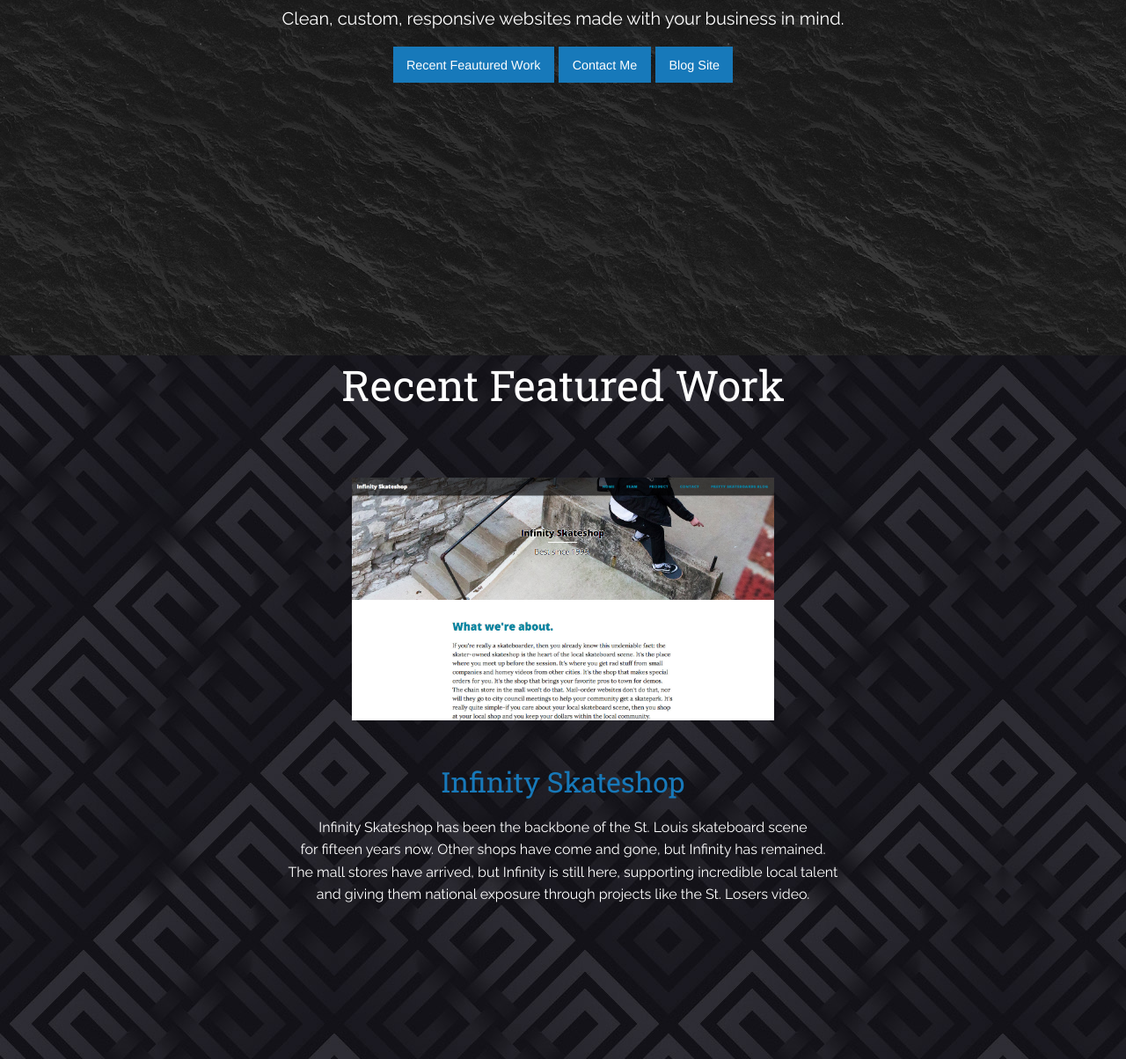
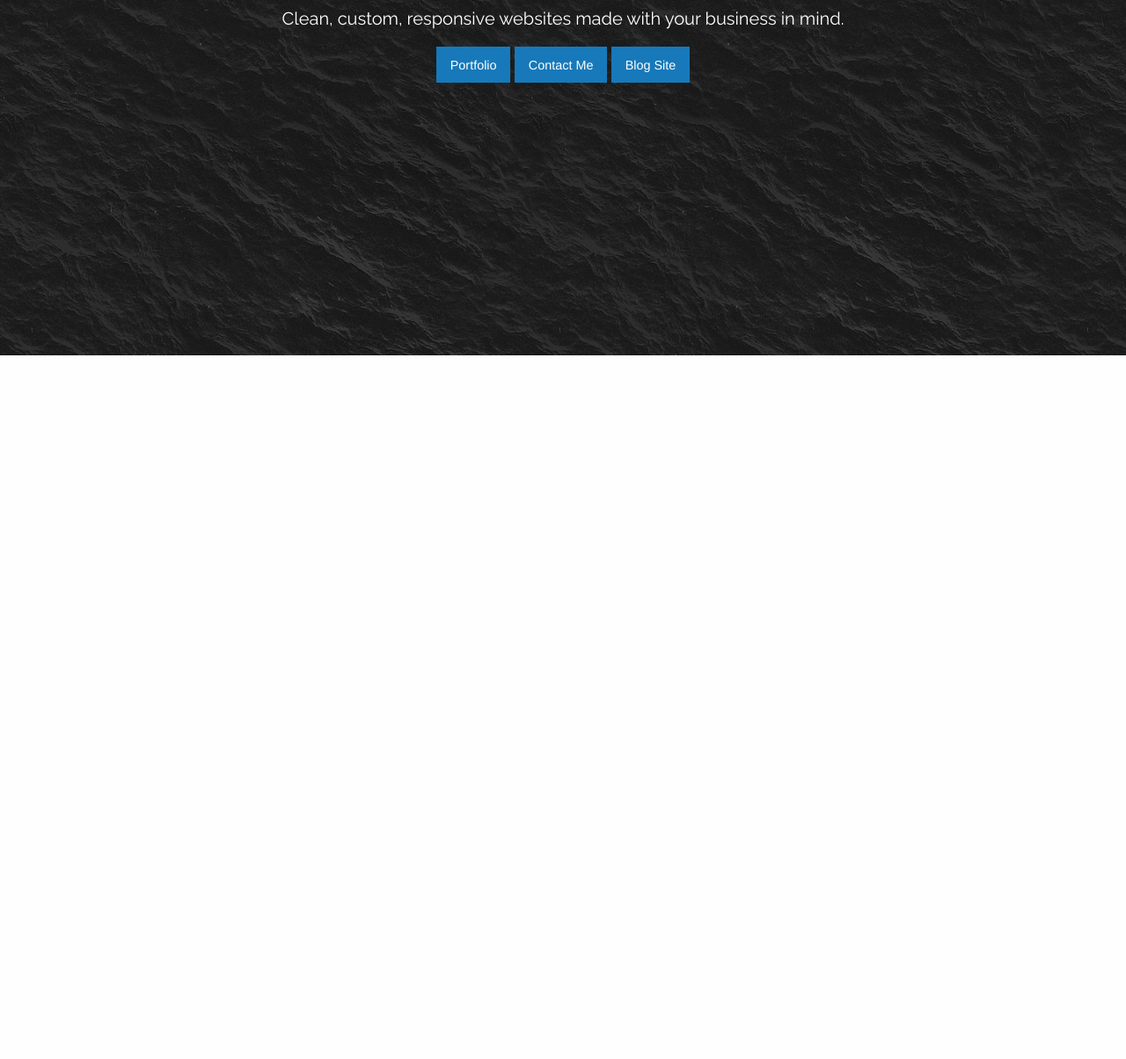
Before and after one commit to tallkward/MyWebSiteNew, a plain HTML site: page index.html in a window 1280 px wide. Shown: the part 396-1600 px from the top of the page at 88% size. After the commit the page ends 800 px from the top, so only its background shows below. Drawn offline with Linux system fonts and the light colour scheme.

Commit message:
Rethinking Parralax

```diff
--- a/index.html
+++ b/index.html
@@ -19,27 +19,14 @@
             <h1 class="create">I create what you need.</h1>
             <p class="brief">Clean, custom, responsive websites made with your business in mind.</p>
                 <div class="button-group">
-                    <a class="large button" onclick="window.location.hash='second';">Recent Feautured Work</a>
-                    <a class="large button">Contact Me</a>
-                    <a class="large button">Blog Site</a>
+                    <a class="large button" href="portfolio.html">Portfolio</a>
+                    <a class="large button" href="contact.html">Contact Me</a>
+                    <a class="large button" href="#">Blog Site</a>
                 </div>
             </div>
      </div>
 
-    <div class="second" id="second">
 
-        <h1 class="recent">Recent Featured Work</h1>
-
-          <div class="site"><a href="http://www.infinityskateshop.com" target="_blank"><img src="infinity.jpg" class="infinity large-6 small-3">
-        <h3 class="heads">Infinity Skateshop</h3></a>
-        <p class="para"> Infinity Skateshop has been the backbone of the St. Louis skateboard scene <br>for fifteen years now. Other shops have come and gone, but Infinity has remained. <br>The mall stores have arrived, but Infinity is still here, supporting incredible local talent <br>and giving them national exposure through projects like the St. Losers video.</p>
-        </div>
-
-         </div>
-    <div class="third">
-
-
-    </div>
 
     <script src="js/vendor/jquery.js"></script>
     <script src="js/vendor/what-input.js"></script>
--- a/style.css
+++ b/style.css
@@ -5,7 +5,7 @@ html, body, .first {
     min-height: 100% !important;
     height: 100%;
 }
-.bar{background-color: rgba(0,0,0,0.5);
+.bar{background-color: rgba(0,0,0,0.4);
     width:100%;
     position:relative;
 
@@ -14,19 +14,16 @@ html, body, .first {
 .first{
         background-image: url(ocean.jpg);
         height:100%;
-}
+}/*
 .second{
     height:100%;
     background-image: url(fancy-pants.jpg);
     color:white;
    }
+.third{height: 100%;
+}
+   */
 
-.recent{
-    font-family: 'Roboto Slab', serif;
-        color:white;
-        text-align: center;
-
-}
 .title{
         font-family: 'Roboto Slab', serif;
         color:#1779BA;
@@ -59,27 +56,3 @@ html, body, .first {
     margin-top: 17em;
 
 }
-
-.second img{
-    width:30em;
-    margin-top:4em;
-
-}
-.site{
-    text-align: center;
-
-}
-.heads{
-        font-family: 'Roboto Slab', serif;
-        color:#1779BA;
-        font-size:2em;
-        text-align: center;
-        margin-top:1.5em;
-        margin-bottom:0.5em;
-}
-.para{
-        font-family: 'Raleway', sans-serif;
-        color:white;
-}
-
-fixed{position:fixed;}
```
